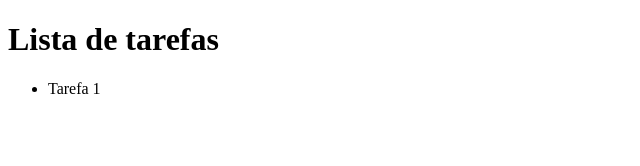
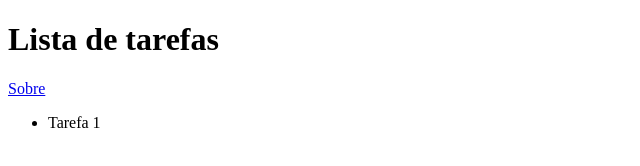
Before and after one commit to Caio-FelipeDev/lista-de-tarefas, a plain HTML site: page index.html in a window 1280 px wide. Shown: the whole page, without its empty margins (0-640 px from the left). Drawn offline with Linux system fonts and the light colour scheme.

Commit message:
menu principal

```diff
--- a/index.html
+++ b/index.html
@@ -9,6 +9,9 @@
     <header>
         <h1>Lista de tarefas</h1>
     </header>
+    <nav>
+        <a href="Sobre mim">Sobre</a>
+    </nav>
     <ul>
         <li>Tarefa 1</li>
     </ul>
```
